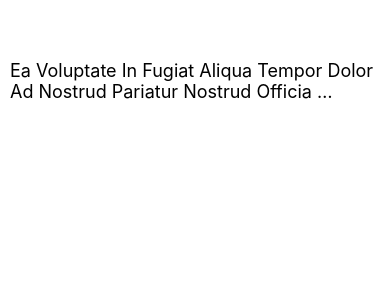
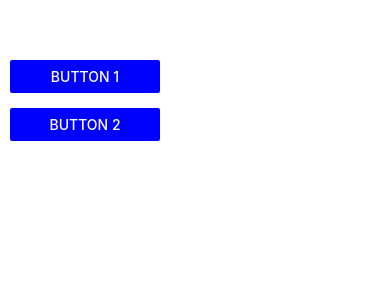
Before and after one commit to champseo2017/reactNative02, a React Native app in the folder HelloApp/: screen / in a window 390 px wide. Shown: the top 300 px of the page. Built offline with nearby package versions, Linux system fonts and the light colour scheme.

Commit message:
Component Button Props

```diff
--- a/HelloApp/src/components/column-items.js
+++ b/HelloApp/src/components/column-items.js
@@ -1,25 +1,38 @@
-import React from 'react';
+import React, { useCallback } from 'react';
 
-import {View, Text, StyleSheet} from 'react-native';
+import {
+  View,
+  Text,
+  StyleSheet,
+  Alert,
+  Button
+} from 'react-native';
 
 const ColumnItems = () => {
+
   const items = ['One', 'Two', 'Three', 'Four', 'Five'];
+
+  const handlerOnpressButton1 = useCallback(() => {
+    Alert.alert('Click Hello')
+  }, [])
 
   return (
     <View style={styles.container}>
-      <Text
-        numberOfLines={2}
-        ellipsizeMode='tail'
-        selectable={true}
-        style={{
-          fontSize: 18,
-          textTransform: 'capitalize'
-        }}>
 
-        Ea voluptate in fugiat aliqua tempor dolor ad nostrud pariatur nostrud officia commodo deserunt.
-        Ea voluptate in fugiat aliqua tempor dolor ad nostrud pariatur nostrud officia commodo deserunt.
-
-      </Text>
+      <View style={styles.items}>
+        <Button
+          title="Button 1"
+          color="blue"
+          onPress={handlerOnpressButton1}
+        />
+      </View>
+      <View style={styles.items}>
+        <Button
+          title="Button 2"
+          color="blue"
+          onPress={() => Alert.alert('Click Hello 2')}
+        />
+      </View>
       {/* {
         items.map((items, i) => {
           return (
@@ -42,16 +55,9 @@ const styles = StyleSheet.create({
     padding: 10,
   },
   items: {
-    height: 60,
-    backgroundColor: 'lightgray',
-    justifyContent: 'center', // เนื้อหากึ่งกลาง (บน-ล่าง)
-    marginBottom: 15,
-    paddingLeft: 10,
-  },
-  text: {
-    color: 'blue',
-    fontSize: 20,
-  },
+    width: 150,
+    marginBottom: 15
+  }
 });
 
 export default ColumnItems;
```
Also changed, not shown: HelloApp/src/App.js (+13 -26 lines).
